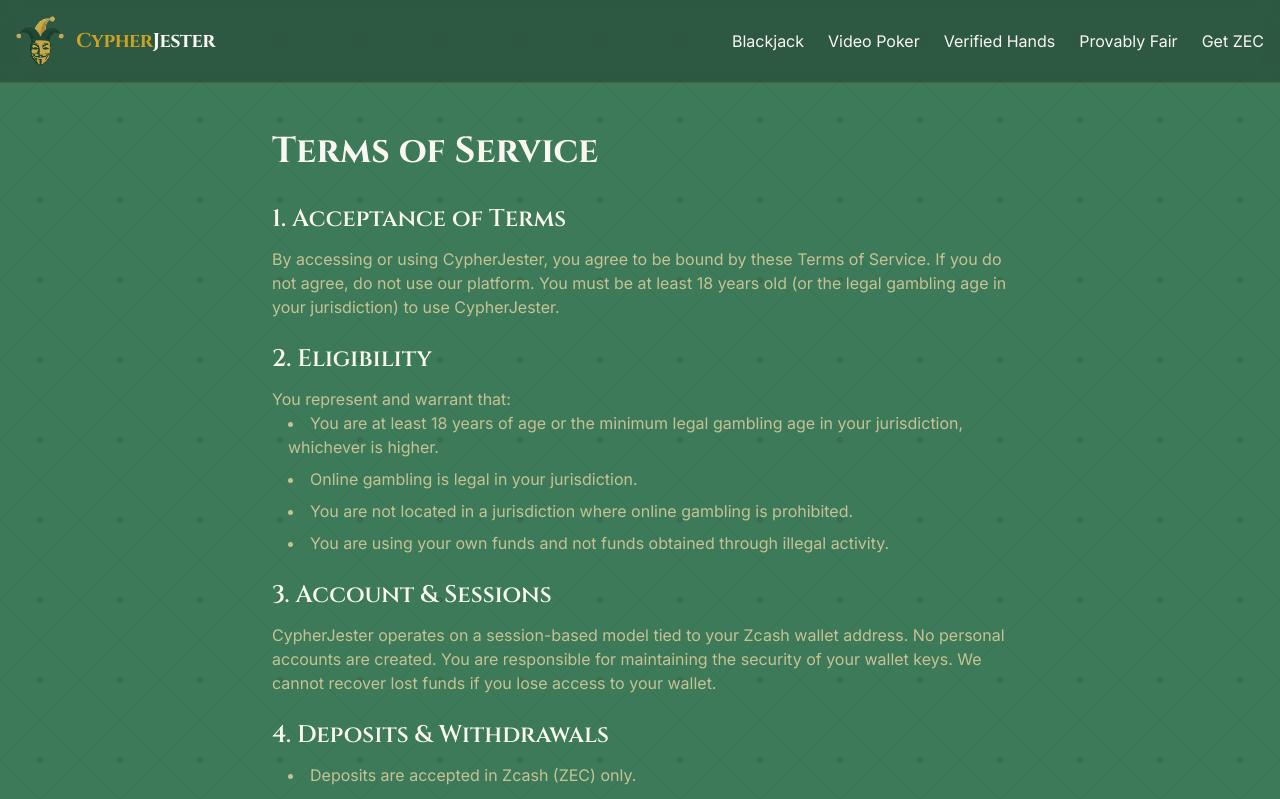
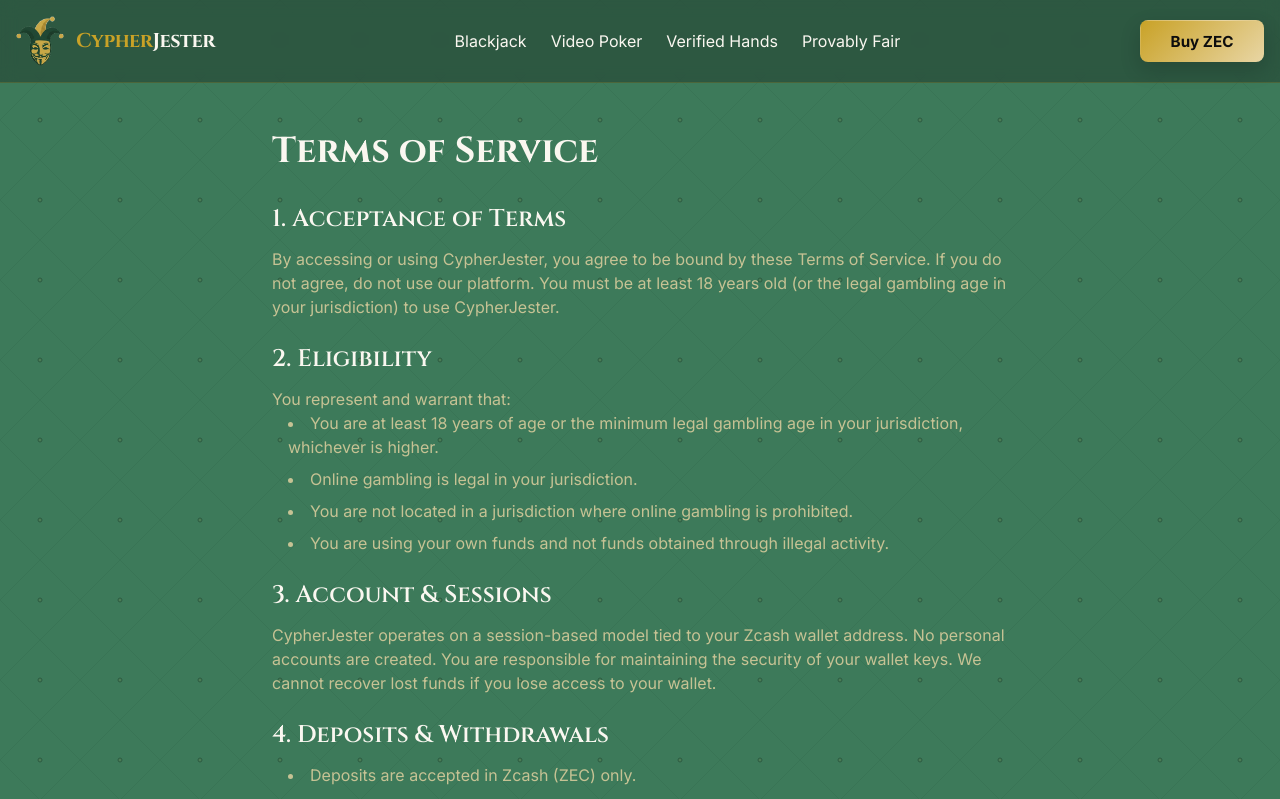
Before and after one commit to klausteuber/zcashino, a Next.js app: page /terms in a window 1280 px wide. Shown: the top 799 px of the page. Built offline with nearby package versions, Linux system fonts and the light colour scheme.

Commit message:
Improve Buy ZEC header CTA

```diff
--- a/src/app/globals.css
+++ b/src/app/globals.css
@@ -118,6 +118,42 @@
   opacity: 1;
 }
 
+.buy-zec-cta {
+  display: inline-flex;
+  align-items: center;
+  justify-content: center;
+  min-width: 7.75rem;
+  min-height: 2.65rem;
+  padding: 0.72rem 1.25rem;
+  box-shadow: 0 8px 20px rgba(13, 13, 13, 0.18);
+  font-family: var(--font-body);
+  font-size: 0.95rem;
+  font-weight: 700;
+  letter-spacing: 0;
+  line-height: 1;
+}
+
+.buy-zec-cta:focus-visible {
+  outline: 2px solid var(--accent-secondary);
+  outline-offset: 3px;
+}
+
+body[data-brand="21z"] .buy-zec-cta {
+  font-family: var(--font-display);
+  font-size: 0.84rem;
+  font-weight: 700;
+  text-transform: uppercase;
+}
+
+@media (max-width: 640px) {
+  .buy-zec-cta {
+    min-width: 6.8rem;
+    min-height: 2.45rem;
+    padding: 0.65rem 1rem;
+    font-size: 0.88rem;
+  }
+}
+
 /* Card styling */
 .playing-card {
   background-color: var(--bone-white);
--- a/src/components/layout/SiteHeader.tsx
+++ b/src/components/layout/SiteHeader.tsx
@@ -2,32 +2,46 @@
 import { BrandWordmark } from '@/components/brand/BrandWordmark'
 import JesterLogo from '@/components/ui/JesterLogo'
 
+const navLinks = [
+  { href: '/blackjack', label: 'Blackjack' },
+  { href: '/video-poker', label: 'Video Poker' },
+  { href: '/feed', label: 'Verified Hands' },
+  { href: '/provably-fair', label: 'Provably Fair' },
+]
+
 export default function SiteHeader() {
   return (
     <header className="border-b border-masque-gold/20 bg-midnight-black/30 backdrop-blur-sm sticky top-0 z-50">
-      <div className="container mx-auto px-4 py-3 sm:py-4 flex flex-col sm:flex-row sm:justify-between sm:items-center gap-3 sm:gap-0">
-        <div className="flex items-center gap-3">
-          <Link href="/" className="flex items-center gap-3 shrink-0">
+      <div className="container mx-auto px-4 py-3 sm:py-4">
+        <div className="flex items-center justify-between gap-4">
+          <Link href="/" className="flex min-w-0 shrink items-center gap-2 sm:gap-3">
             <JesterLogo size="md" className="text-jester-purple-light" />
-            <BrandWordmark />
+            <BrandWordmark sizeClassName="text-lg sm:text-xl" className="max-[360px]:hidden" />
+          </Link>
+
+          <nav className="hidden lg:flex items-center gap-6 text-base whitespace-nowrap">
+            {navLinks.map((link) => (
+              <Link key={link.href} href={link.href} className="hover:text-masque-gold transition-colors shrink-0">
+                {link.label}
+              </Link>
+            ))}
+          </nav>
+
+          <Link
+            href="/get-zec"
+            className="buy-zec-cta btn-gold-shimmer rounded-lg text-midnight-black shrink-0"
+            aria-label="Buy ZEC or find ways to get Zcash"
+          >
+            Buy ZEC
           </Link>
         </div>
-        <nav className="flex items-center gap-6 overflow-x-auto no-scrollbar pb-1 sm:pb-0 text-sm sm:text-base whitespace-nowrap scroll-smooth snap-x">
-          <Link href="/blackjack" className="hover:text-masque-gold transition-colors shrink-0 snap-start">
-            Blackjack
-          </Link>
-          <Link href="/video-poker" className="hover:text-masque-gold transition-colors shrink-0 snap-start">
-            Video Poker
-          </Link>
-          <Link href="/feed" className="hover:text-masque-gold transition-colors shrink-0 snap-start">
-            Verified Hands
-          </Link>
-          <Link href="/provably-fair" className="hover:text-masque-gold transition-colors shrink-0 snap-start">
-            Provably Fair
-          </Link>
-          <Link href="/get-zec" className="hover:text-masque-gold transition-colors shrink-0 snap-start">
-            Get ZEC
-          </Link>
+
+        <nav className="mt-3 flex items-center gap-6 overflow-x-auto no-scrollbar pb-1 text-sm sm:text-base whitespace-nowrap scroll-smooth snap-x lg:hidden">
+          {navLinks.map((link) => (
+            <Link key={link.href} href={link.href} className="hover:text-masque-gold transition-colors shrink-0 snap-start">
+              {link.label}
+            </Link>
+          ))}
         </nav>
       </div>
     </header>
```
